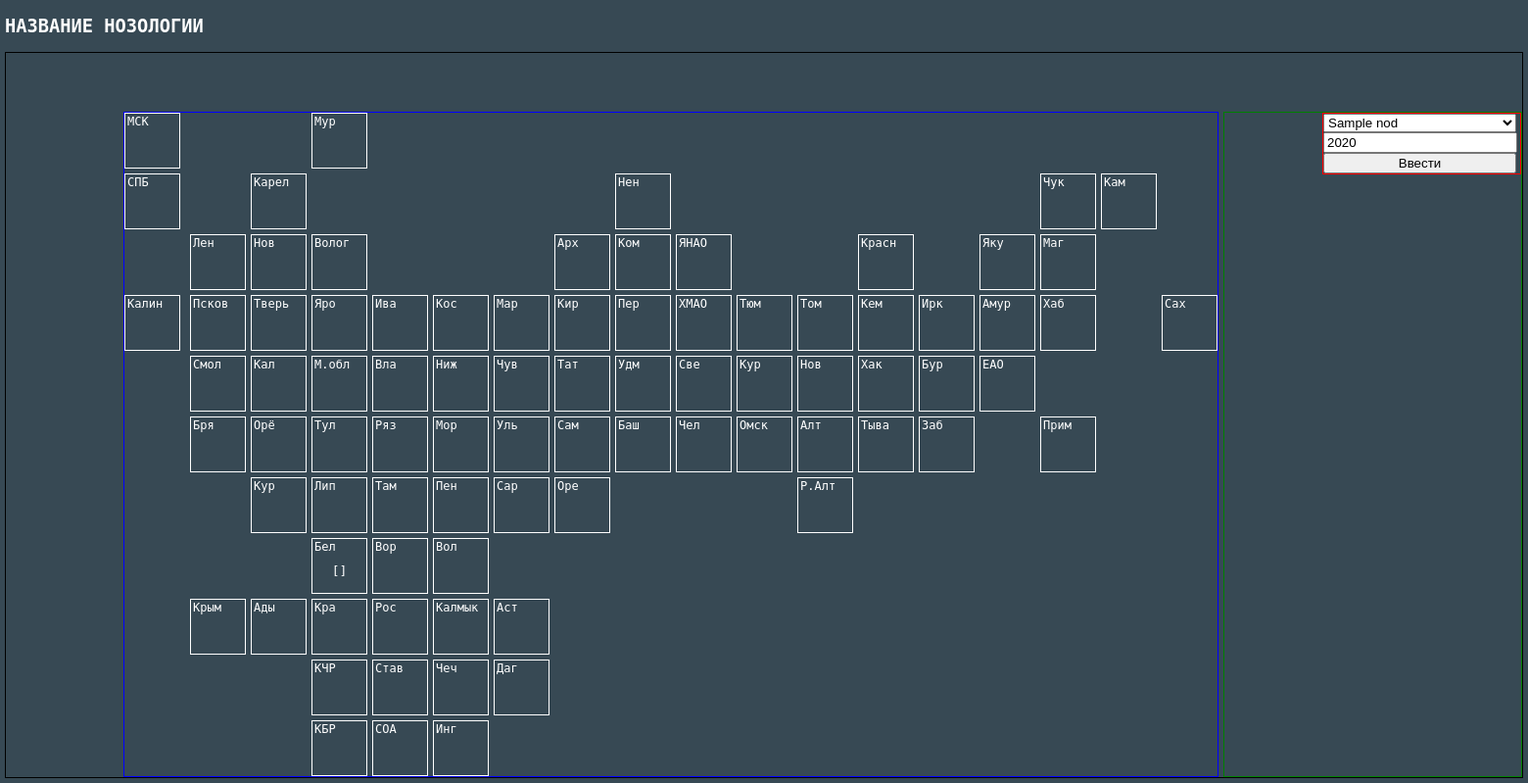
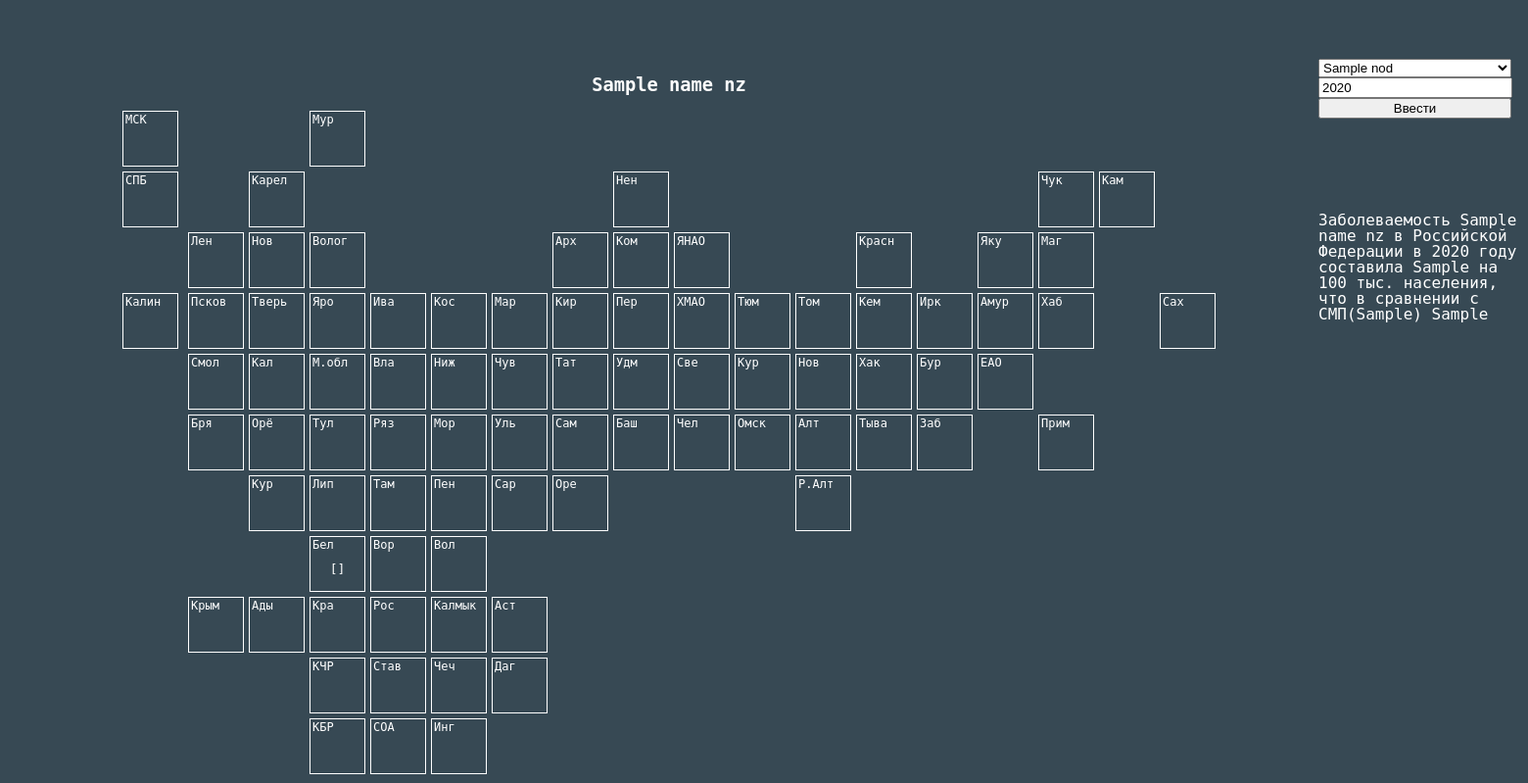
Before and after one commit to Albobob/Morbidity, a Flask app: template Views/templates/tst.html in a window 1560 px wide. Shown: the part 54-853 px from the top of the page at 98% size. Run offline with Flask 3, Linux system fonts and the light colour scheme; the template is opened without the code that fills it: most values are stand-ins (such as "Sample title", 1, 10 or a date in 2020).

Commit message:
Добавил Сравненение РФ с СМП

```diff
--- a/Controller/form_2_info.py
+++ b/Controller/form_2_info.py
@@ -28,4 +28,5 @@ def get_min_max_year():
     pass
 
 
+
 print(get_min_max_year())
--- a/Views/static/css/tst.css
+++ b/Views/static/css/tst.css
@@ -5,15 +5,17 @@ grid-template-columns: 2fr 1fr;
 grid-template-rows: 1fr;
 grid-column-gap: 5px;
 grid-row-gap: 0px;
-  border: 1px solid black;
+/*  border: 1px solid black;*/
 
 
 }
 
 .input{
 padding: 0px 0px 0px 0px;
-border: 1px solid red;
+/*border: 1px solid red;*/
 }
+
+H3 { text-align: center }
 
 select[name="nz_id"] {
   width: 197px;
@@ -27,7 +29,7 @@ input[type='submit']{
 
 .right{
 padding: 0px 0px 0px 100px;
-border: 1px solid Green;
+/*border: 1px solid Green;*/
 }
 
 .header {
@@ -36,7 +38,7 @@ border: 1px solid Green;
 .main {
   grid-area: main;
   display: grid;
-  border: 1px solid Blue;
+/*  border: 1px solid Blue;*/
 }
 
 .main { grid-area: 1 / 1 / 2 / 2; }
--- a/Views/templates/tst.html
+++ b/Views/templates/tst.html
@@ -1,11 +1,12 @@
 {% extends 'base.html' %} {% block head %}
 <link rel="stylesheet" type="text/css"
       href="{{ url_for('static', filename='css/tst.css') }}"> {% endblock head %} {% block content %}
-<h3>НАЗВАНИЕ НОЗОЛОГИИ</h3>
+
 <div class="parent">
 
     <div class="main">
         <div class="container_reg">
+            <h3>{{name_nz}}</h3>
             <div class="spaces">
                 <script>
 				function updateColor(value, max_mrb, color, tag) {
@@ -33,6 +34,7 @@
 
 
 
+
                 </script>
                 <div class="Kaliningrad"><span class="name">Калин</span> {% for i in form_2 %} {% if i.rg_id == 24 %}
                     <span class="value">{{ i.value }}</span>
@@ -57,6 +59,7 @@
 
 
 
+
                     </script>
                     {% endif %} {% endfor %}
                 </div>
@@ -83,6 +86,7 @@
 
 
 
+
                     </script>
                     {% endif %} {% endfor %}
                 </div>
@@ -109,6 +113,7 @@
 
 
 
+
                     </script>
                     {% endif %} {% endfor %}
                 </div>
@@ -135,6 +140,7 @@
 
 
 
+
                     </script>
                     {% endif %} {% endfor %}
                 </div>
@@ -161,6 +167,7 @@
 
 
 
+
                     </script>
                     {% endif %} {% endfor %}
                 </div>
@@ -187,6 +194,7 @@
 
 
 
+
                     </script>
                     {% endif %} {% endfor %}
                 </div>
@@ -213,6 +221,7 @@
 
 
 
+
                     </script>
                     {% endif %} {% endfor %}
                 </div>
@@ -239,6 +248,7 @@
 
 
 
+
                     </script>
                     {% endif %} {% endfor %}
                 </div>
@@ -265,6 +275,7 @@
 
 
 
+
                     </script>
                     {% endif %} {% endfor %}
                 </div>
@@ -291,6 +302,7 @@
 
 
 
+
                     </script>
                     {% endif %} {% endfor %}
                 </div>
@@ -317,6 +329,7 @@
 
 
 
+
                     </script>
                     {% endif %} {% endfor %}
                 </div>
@@ -324,6 +337,7 @@
                         class="value">{{ i.value }}</span>
                     <script>
 					updateColor({{ i.value }}, {{ max_mrb }}, "{{ color }}", ".Mariel");
+
 
 
 
@@ -369,6 +383,7 @@
 
 
 
+
                     </script>
                     {% endif %} {% endfor %}
                 </div>
@@ -395,6 +410,7 @@
 
 
 
+
                     </script>
                     {% endif %} {% endfor %}
                 </div>
@@ -421,6 +437,7 @@
 
 
 
+
                     </script>
                     {% endif %} {% endfor %}
                 </div>
@@ -447,6 +464,7 @@
 
 
 
+
                     </script>
                     {% endif %} {% endfor %}
                 </div>
@@ -473,6 +491,7 @@
 
 
 
+
                     </script>
                     {% endif %} {% endfor %}
                 </div>
@@ -499,6 +518,7 @@
 
 
 
+
                     </script>
                     {% endif %} {% endfor %}
                 </div>
@@ -525,6 +545,7 @@
 
 
 
+
                     </script>
                     {% endif %} {% endfor %}
                 </div>
@@ -551,6 +572,7 @@
 
 
 
+
                     </script>
                     {% endif %} {% endfor %}
                 </div>
@@ -577,6 +599,7 @@
 
 
 
+
                     </script>
                     {% endif %} {% endfor %}
                 </div>
@@ -603,6 +626,7 @@
 
 
 
+
                     </script>
                     {% endif %} {% endfor %}
                 </div>
@@ -629,6 +653,7 @@
 
 
 
+
                     </script>
                     {% endif %} {% endfor %}
                 </div>
@@ -655,6 +680,7 @@
 
 
 
+
                     </script>
                     {% endif %} {% endfor %}
                 </div>
@@ -681,6 +707,7 @@
 
 
 
+
                     </script>
                     {% endif %} {% endfor %}
                 </div>
@@ -707,6 +734,7 @@
 
 
 
+
                     </script>
                     {% endif %} {% endfor %}
                 </div>
@@ -733,6 +761,7 @@
 
 
 
+
                     </script>
                     {% endif %} {% endfor %}
                 </div>
@@ -759,6 +788,7 @@
 
 
 
+
                     </script>
                     {% endif %} {% endfor %}
                 </div>
@@ -766,6 +796,7 @@
                         class="value">{{ i.value }}</span>
                     <script>
 					updateColor({{ i.value }}, {{ max_mrb }}, "{{ color }}", ".Adygea");
+
 
 
 
@@ -811,6 +842,7 @@
 
 
 
+
                     </script>
                     {% endif %} {% endfor %}
                 </div>
@@ -837,6 +869,7 @@
 
 
 
+
                     </script>
                     {% endif %} {% endfor %}
                 </div>
@@ -863,6 +896,7 @@
 
 
 
+
                     </script>
                     {% endif %} {% endfor %}
                 </div>
@@ -889,6 +923,7 @@
 
 
 
+
                     </script>
                     {% endif %} {% endfor %}
                 </div>
@@ -915,6 +950,7 @@
 
 
 
+
                     </script>
                     {% endif %} {% endfor %}
                 </div>
@@ -941,6 +977,7 @@
 
 
 
+
                     </script>
                     {% endif %} {% endfor %}
                 </div>
@@ -967,6 +1004,7 @@
 
 
 
+
                     </script>
                     {% endif %} {% endfor %}
                 </div>
@@ -993,6 +1031,7 @@
 
 
 
+
                     </script>
                     {% endif %} {% endfor %}
                 </div>
@@ -1000,6 +1039,7 @@
                         class="value">{{ i.value }}</span>
                     <script>
 					updateColor({{ i.value }}, {{ max_mrb }}, "{{ color }}", ".Kabardino");
+
 
 
 
@@ -1026,6 +1066,7 @@
                     <span class="value">{{ i.value }}</span>
                     <script>
 					updateColor({{ i.value }}, {{ max_mrb }}, "{{ color }}", ".Karachayevo");
+
 
 
 
@@ -1112,6 +1153,7 @@
 
 
 
+
                     </script>
                     {% endif %} {% endfor %}
                 </div>
@@ -1138,6 +1180,7 @@
 
 
 
+
                     </script>
                     {% endif %} {% endfor %}
                 </div>
@@ -1164,6 +1207,7 @@
 
 
 
+
                     </script>
                     {% endif %} {% endfor %}
                 </div>
@@ -1190,6 +1234,7 @@
 
 
 
+
                     </script>
                     {% endif %} {% endfor %}
                 </div>
@@ -1216,6 +1261,7 @@
 
 
 
+
                     </script>
                     {% endif %} {% endfor %}
                 </div>
@@ -1242,6 +1288,7 @@
 
 
 
+
                     </script>
                     {% endif %} {% endfor %}
                 </div>
@@ -1249,6 +1296,7 @@
                         class="value">{{ i.value }}</span>
                     <script>
 					updateColor({{ i.value }}, {{ max_mrb }}, "{{ color }}", ".Kurgan-");
+
 
 
 
@@ -1294,6 +1342,7 @@
 
 
 
+
                     </script>
                     {% endif %} {% endfor %}
                 </div>
@@ -1320,6 +1369,7 @@
 
 
 
+
                     </script>
                     {% endif %} {% endfor %}
                 </div>
@@ -1346,6 +1396,7 @@
 
 
 
+
                     </script>
                     {% endif %} {% endfor %}
                 </div>
@@ -1372,6 +1423,7 @@
 
 
 
+
                     </script>
                     {% endif %} {% endfor %}
                 </div>
@@ -1398,6 +1450,7 @@
 
 
 
+
                     </script>
                     {% endif %} {% endfor %}
                 </div>
@@ -1424,6 +1477,7 @@
 
 
 
+
                     </script>
                     {% endif %} {% endfor %}
                 </div>
@@ -1450,6 +1504,7 @@
 
 
 
+
                     </script>
                     {% endif %} {% endfor %}
                 </div>
@@ -1476,6 +1531,7 @@
 
 
 
+
                     </script>
                     {% endif %} {% endfor %}
                 </div>
@@ -1502,6 +1558,7 @@
 
 
 
+
                     </script>
                     {% endif %} {% endfor %}
                 </div>
@@ -1509,6 +1566,7 @@
                         class="value">{{ i.value }}</span>
                     <script>
 					updateColor({{ i.value }}, {{ max_mrb }}, "{{ color }}", ".Khakassia-");
+
 
 
 
@@ -1554,6 +1612,7 @@
 
 
 
+
                     </script>
                     {% endif %} {% endfor %}
                 </div>
@@ -1580,6 +1639,7 @@
 
 
 
+
                     </script>
                     {% endif %} {% endfor %}
                 </div>
@@ -1587,6 +1647,7 @@
                         class="value">{{ i.value }}</span>
                     <script>
 					updateColor({{ i.value }}, {{ max_mrb }}, "{{ color }}", ".Kemerovo-");
+
 
 
 
@@ -1632,6 +1693,7 @@
 
 
 
+
                     </script>
                     {% endif %} {% endfor %}
                 </div>
@@ -1658,6 +1720,7 @@
 
 
 
+
                     </script>
                     {% endif %} {% endfor %}
                 </div>
@@ -1684,6 +1747,7 @@
 
 
 
+
                     </script>
                     {% endif %} {% endfor %}
                 </div>
@@ -1710,6 +1774,7 @@
 
 
 
+
                     </script>
                     {% endif %} {% endfor %}
                 </div>
@@ -1736,6 +1801,7 @@
 
 
 
+
                     </script>
                     {% endif %} {% endfor %}
                 </div>
@@ -1743,6 +1809,7 @@
                         class="value">{{ i.value }}</span>
                     <script>
 					updateColor({{ i.value }}, {{ max_mrb }}, "{{ color }}", ".Transbaika");
+
 
 
 
@@ -1788,6 +1855,7 @@
 
 
 
+
                     </script>
                     {% endif %} {% endfor %}
                 </div>
@@ -1814,6 +1882,7 @@
 
 
 
+
                     </script>
                     {% endif %} {% endfor %}
                 </div>
@@ -1823,6 +1892,7 @@
 					updateColor({{ i.value }}, {{ max_mrb }}, "{{ color }}", ".Amur-");
 
 
+
                     </script>
                     {% endif %} {% endfor %}
                 </div>
@@ -1849,6 +1919,7 @@
 
 
 
+
                     </script>
                     {% endif %} {% endfor %}
                 </div>
@@ -1856,6 +1927,7 @@
                         class="value">{{ i.value }}</span>
                     <script>
 					updateColor({{ i.value }}, {{ max_mrb }}, "{{ color }}", ".Sakhalin-");
+
 
 
                     </script>
@@ -1872,17 +1944,17 @@
 					updateColor({{ i.value }}, {{ max_mrb }}, "{{ color }}", ".Jewish-");
 
 
+
                     </script>
                     {% endif %} {% endfor %}
                 </div>
                 <div class="Chukotka-"><span class="name">Чук</span>
                     {% for i in form_2 %}
                     {% if i.rg_id == 85 %}
-                    <span class="value"> dd
-                        {{ i.value }}
-                    </span>
+                    <span class="value">{{ i.value }}</span>
                     <script>
 					updateColor({{ i.value }}, {{ max_mrb }}, "{{ color }}", ".Chukotka-");
+
 
 
 
@@ -1909,5 +1981,15 @@
                 <input type="submit" value="Ввести">
             </form>
         </div>
+        <br>
+        <br>
+        <br>
+        <br>
+        <br>
+        <br>
+
+        Заболеваемость {{name_nz}} в Российской Федерации в {{current_year}} году составила {{rf_mrb}}
+        на 100 тыс. населения, что в сравнении с СМП({{smp_rf}}) {{ud}}
+        <br>
     </div>
 </div> {% endblock content %}
--- a/Views/views.py
+++ b/Views/views.py
@@ -1,6 +1,6 @@
 from flask import Flask, render_template, request, send_file, url_for
 from flask_sqlalchemy import SQLAlchemy
-from Morbidity.Controller.SMP import get_smp
+from Morbidity.Controller.SMP import get_smp, compare_value
 from Morbidity.Controller.rg_info import get_tu_info
 from Morbidity.Controller.nod_info import get_nz_info
 from Morbidity.Controller.up_down_table import get_up_down
@@ -25,7 +25,6 @@ def tst():
     current_year = datetime.datetime.now().year
     min_year = get_min_max_year()[0]
     max_year = get_min_max_year()[1]
-
     nz = get_nz_info()
     if request.method == 'POST':
         year = request.form['input_year_map']
@@ -33,14 +32,26 @@ def tst():
         nz_id = int(request.form['nz_id'])
         form_2 = get_fprm_2_info(f'{year}-01-01 00:00:00.000000', nz_id, 1)
         value = []
+        name_nz = 'Название'
+        for i in get_nz_info():
+            if i[0] == int(nz_id):
+                name_nz = i[1]
+        rf_mrb = None
 
         for i in form_2:
             value.append(i['value'])
+            if i['rg_id'] == 90:
+                rf_mrb = i['value']
+
+        smp_rf = round(get_smp(2010, 2019, nz_id, 90), 2)
+        ud = compare_value(rf_mrb, smp_rf)
+
         max_mrb = max(value)
         color_value = 255
 
         return render_template(f'tst.html', title='Главная', nod=nz, form_2=form_2, color=color_value, max_mrb=max_mrb,
-                               current_year=current_year, min_year=min_year, max_year=max_year)
+                               current_year=current_year, min_year=min_year, max_year=max_year, name_nz=name_nz,
+                               smp_rf=smp_rf, rf_mrb=rf_mrb, ud=ud)
     else:
         return render_template(f'tst.html', title='Главная', nod=nz, current_year=current_year, min_year=min_year,
                                max_year=max_year)
```
Also changed, not shown: Controller/SMP.py (+20 -1 lines).
